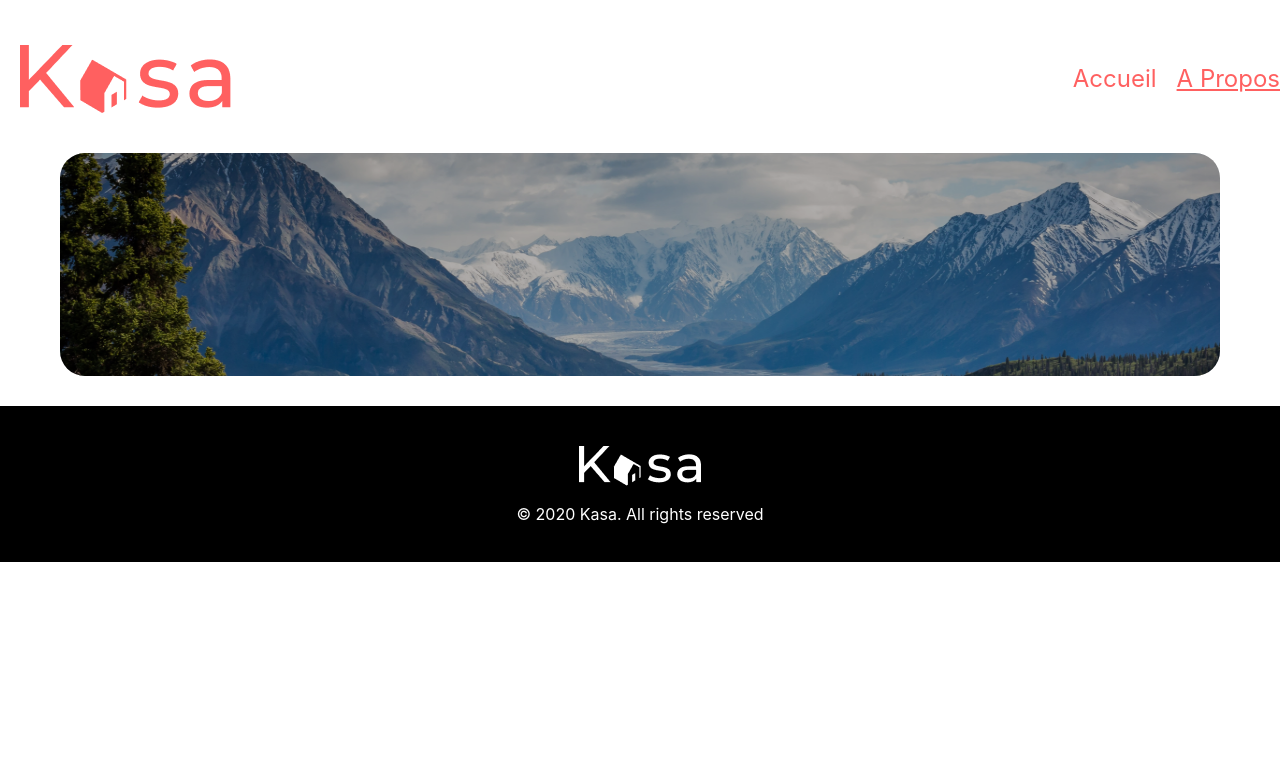
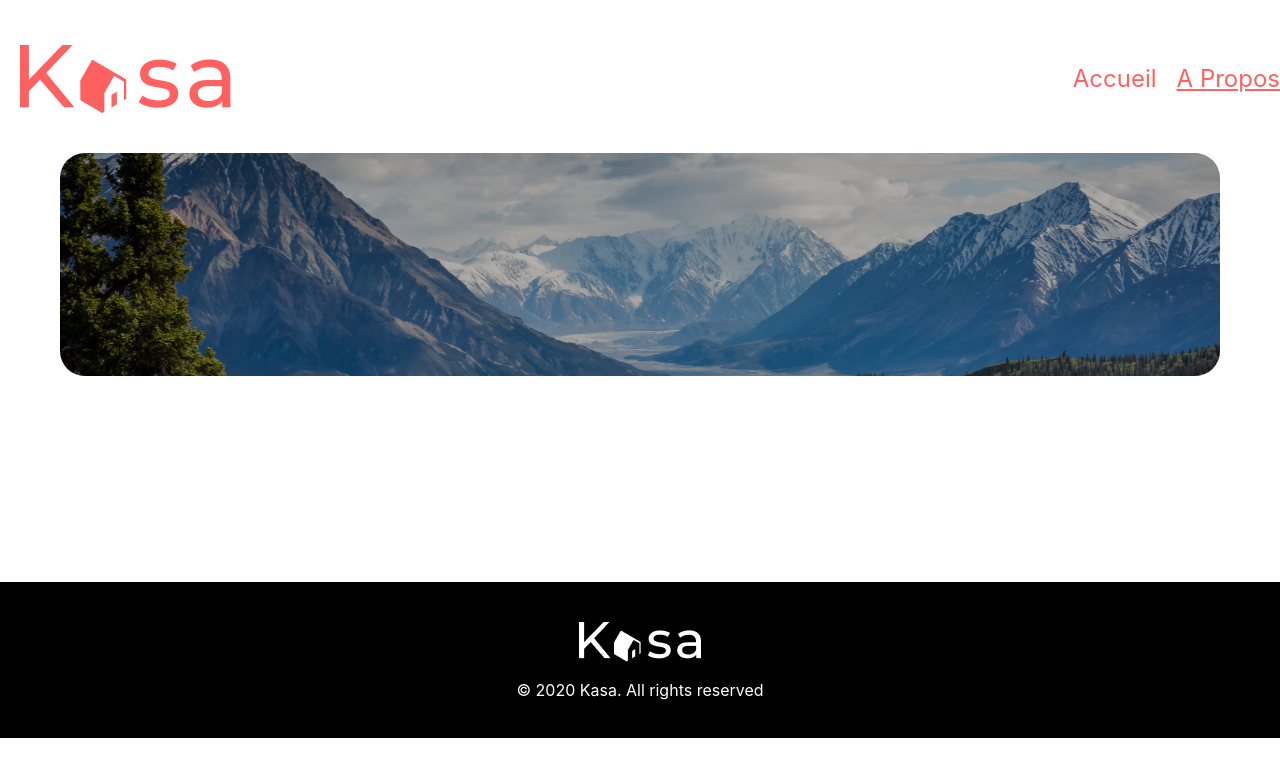
Before and after one commit to 7S-Coder/Kasa, a React app: page /about in a window 1280 px wide. Shown: the top 776 px of the page. Built offline with nearby package versions, Linux system fonts and the light colour scheme; the HTML template or start-up script is replaced by a standard one.

Commit message:
create Collapse component

```diff
--- a/package.json
+++ b/package.json
@@ -13,6 +13,7 @@
     "prop-types": "^15.8.1",
     "react": "^18.2.0",
     "react-dom": "^18.2.0",
+    "react-responsive-carousel": "^3.2.23",
     "react-router-dom": "^6.15.0",
     "sass": "^1.65.1"
   },
--- a/src/components/Card.jsx
+++ b/src/components/Card.jsx
@@ -1,21 +1,32 @@
 import "../styles/components/Card.scss";
 import PropTypes from "prop-types";
+import { Link } from "react-router-dom";
 
 const Card = ({ data }) => {
   return (
     <li className="card_block">
-      <div className="card">
-        <img src={data.cover} alt={data.title} />
-        <p>{data.title}</p>
-      </div>
+      <Link to={`/card/${data.id}`}>
+        <button className="card">
+          <img src={data.cover} alt={data.title} />
+          <p>{data.title}</p>
+        </button>
+      </Link>
     </li>
   );
 };
 
 Card.propTypes = {
   data: PropTypes.shape({
+    id: PropTypes.string.isRequired,
     title: PropTypes.string.isRequired,
     cover: PropTypes.string.isRequired,
+    description: PropTypes.string,
+    equipments: PropTypes.array,
+    host: PropTypes.object,
+    location: PropTypes.string,
+    pictures: PropTypes.array,
+    rating: PropTypes.string,
+    tags: PropTypes.array,
   }).isRequired,
 };
 
--- /dev/null
+++ b/src/components/Collapse.jsx
@@ -0,0 +1,35 @@
+import React, { useState } from "react";
+import PropTypes from "prop-types";
+
+const Collapse = ({ data }) => {
+  const [open, setOpen] = useState(false);
+
+  const toggle = () => {
+    setOpen(!open);
+  };
+
+  return (
+    <div className="collapse_container">
+      <div className="button_container" onClick={toggle}>
+        <div className="collapse_button">
+          <p>{data.label}</p>
+        </div>
+        {open ? (
+          <i className="fa-solid fa-chevron-up"></i>
+        ) : (
+          <i className="fa-solid fa-chevron-down"></i>
+        )}
+      </div>
+      {open && <div className="collapse_content">{data.content}</div>}
+    </div>
+  );
+};
+
+Collapse.propTypes = {
+  data: PropTypes.shape({
+    label: PropTypes.string.isRequired,
+    content: PropTypes.string.isRequired,
+  }).isRequired,
+};
+
+export default Collapse;
--- /dev/null
+++ b/src/components/CollapseList.jsx
@@ -0,0 +1,14 @@
+import Collapse from "./Collapse";
+import DataCollapse from "../data/collapse.json";
+
+const CollapseList = () => {
+  return (
+    <div className="collapse-list">
+      {DataCollapse.map((collapse, index) => (
+        <Collapse key={index} data={collapse} />
+      ))}
+    </div>
+  );
+};
+
+export default CollapseList;
--- /dev/null
+++ b/src/data/collapse.json
@@ -0,0 +1,22 @@
+[
+  {
+    "id": 1,
+    "label": "Fiabilité",
+    "content": "Les annonces postées sur Kasa garantissent une fiabilité totale. Les photos sont conformes aux logements, et toutes les informations sont\nrégulièrement vérifiées par nos équipes."
+  },
+  {
+    "id": 2,
+    "label": "Respect",
+    "content": "La bienveillance fait partie des valeurs fondatrices de Kasa. Tout comportement discriminatoire ou de perturbation du voisinage entraînera une exclusion de notre plateforme."
+  },
+  {
+    "id": 3,
+    "label": "Service",
+    "content": "La qualité du service est au cœur de nos préoccupations. Nous nous engageons à répondre rapidement à vos besoins et à vous fournir une expérience client exceptionnelle."
+  },
+  {
+    "id": 4,
+    "label": "Sécurité",
+    "content": "La sécurité est la priorité de Kasa. Chaque logement correspond aux critères de sécurité établis par nos services. En laissant une note aussi bien à l'hôte qu'au locataire, cela permet à nos équipes de vérifier que les standards sont bien respectés. Nous organisons également des ateliers sur la sécurité domestique pour nos hôtes."
+  }
+]
--- a/src/pages/About.jsx
+++ b/src/pages/About.jsx
@@ -1,4 +1,5 @@
 import Banner from "../components/Banner";
+import CollapseList from "../components/CollapseList";
 
 const About = () => {
   const bannerData = {
@@ -9,6 +10,7 @@ const About = () => {
   return (
     <>
       <Banner {...bannerData} />
+      <CollapseList />
     </>
   );
 };
--- /dev/null
+++ b/src/pages/SingleCard.jsx
@@ -0,0 +1,29 @@
+import logementsData from "../data/logements.json";
+import { useParams } from "react-router-dom";
+import "../styles/pages/SingleCard.scss";
+
+const SingleCard = () => {
+  const { id } = useParams();
+
+  // Recherche la carte correspondante dans logementsData
+  const selectedCard = logementsData.find((card) => card.id === id);
+
+  return (
+    <div className="single-card">
+      <img
+        className="single-card-carrousel"
+        src={selectedCard.pictures}
+        alt={selectedCard.title}
+      />
+      <h2 className="single-card-title">{selectedCard.title}</h2>
+
+      <p className="single-card-description">
+        Description: {selectedCard.description}
+      </p>
+      <p className="single-card-location">Location: {selectedCard.location}</p>
+      {/* Affiche d'autres détails de la carte */}
+    </div>
+  );
+};
+
+export default SingleCard;
--- a/src/routes/RoutesConfig.jsx
+++ b/src/routes/RoutesConfig.jsx
@@ -2,11 +2,13 @@ import { Routes, Route } from "react-router-dom";
 import Home from "../pages/Home";
 import About from "../pages/About";
 import Error404 from "../pages/Error404";
+import SingleCard from "../pages/SingleCard";
 
 const RoutesConfig = () => {
   return (
     <Routes>
       <Route path="/" element={<Home />} />
+      <Route path="/card/:id" element={<SingleCard />} />
       <Route path="/about" element={<About />} />
       <Route path="*" element={<Error404 />} />
     </Routes>
--- a/src/styles/components/Banner.scss
+++ b/src/styles/components/Banner.scss
@@ -27,6 +27,10 @@
       height: 223px;
       border-radius: 25px;
       position: relative;
+      transition: 0.3s;
+      &:hover {
+        filter: grayscale(8);
+      }
     }
 
     .banner-title {
@@ -43,6 +47,7 @@
       font-size: 2.5rem;
       font-weight: 500;
       line-height: 68px;
+      cursor: default;
     }
   }
 }
--- a/src/styles/components/Card.scss
+++ b/src/styles/components/Card.scss
@@ -33,6 +33,8 @@
     width: 100%;
     height: 100%;
     border-radius: 25px;
+    border: none;
+    cursor: pointer;
     filter: drop-shadow(0px 4px 4px rgba(0, 0, 0, 0.25));
     &::before {
       content: "";
@@ -47,6 +49,10 @@
         rgba(255, 255, 255, 0) 0%,
         rgba(0, 0, 0, 0.5) 100%
       );
+    }
+
+    &:hover {
+      filter: drop-shadow(0px 4px 4px rgba(255, 255, 255, 0));
     }
 
     img {
--- /dev/null
+++ b/src/styles/pages/SingleCard.scss
@@ -0,0 +1,12 @@
+@import "../_variables";
+@import "../mixins";
+@import "../_placeholders";
+
+.single-card {
+  max-width: $max-width;
+  @extend %centered;
+  color: $primary-color;
+  .single-card-cover {
+    margin-top: 50px;
+  }
+}
```
Also changed, not shown: 2 other files (tests, documents, lock files or other folders).
